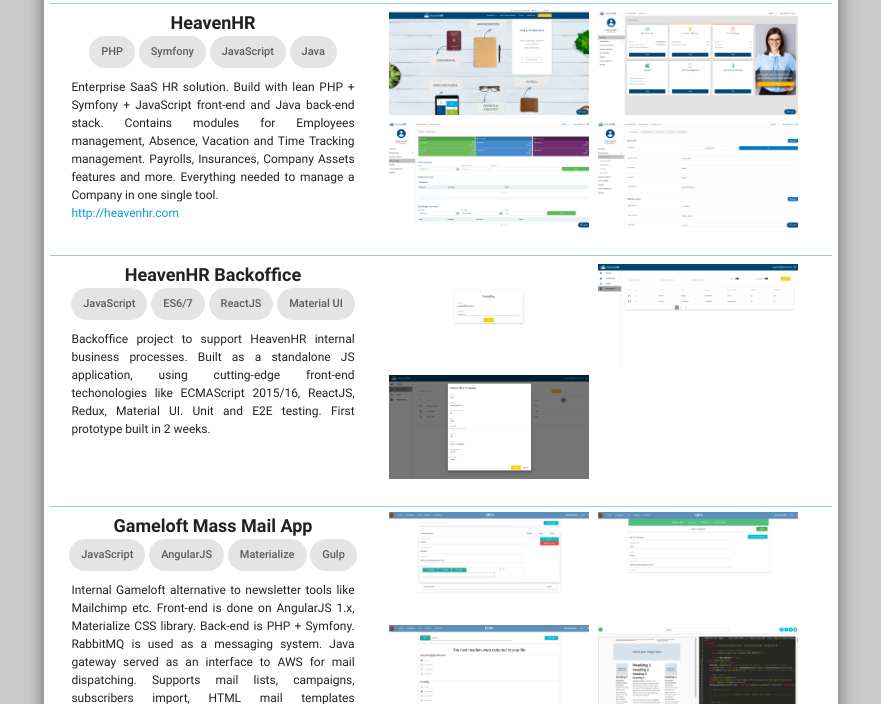
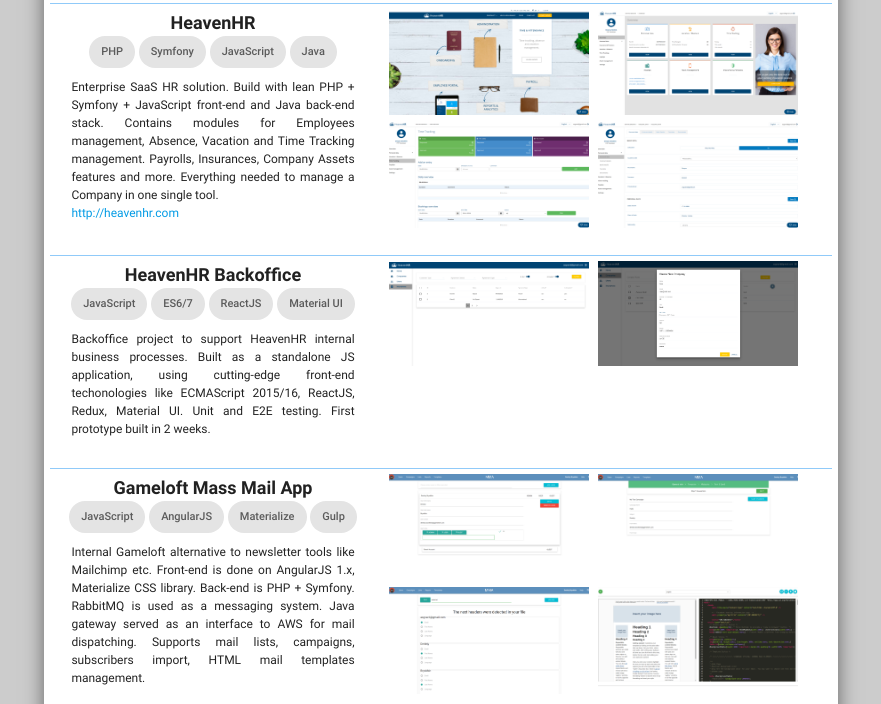
Before and after one commit to asgvard/asgvard.github.io_bkp, a website: page index.html in a window 1280 px wide. Shown: the part 1194-1898 px from the top of the page, without its empty margins (199-1080 px from the left). Drawn offline with Linux system fonts and the light colour scheme.

Commit message:
remove img

```diff
--- a/index.html
+++ b/index.html
@@ -391,7 +391,6 @@
                 </div>
             </div>
             <div class="col s7">
-                <img class="materialboxed" width="200" src="images/bo1.png">
                 <img class="materialboxed" width="200" src="images/bo2.png">
                 <img class="materialboxed" width="200" src="images/bo3.png">
             </div>
```
Also changed, not shown: images/bo1.png (deleted).
